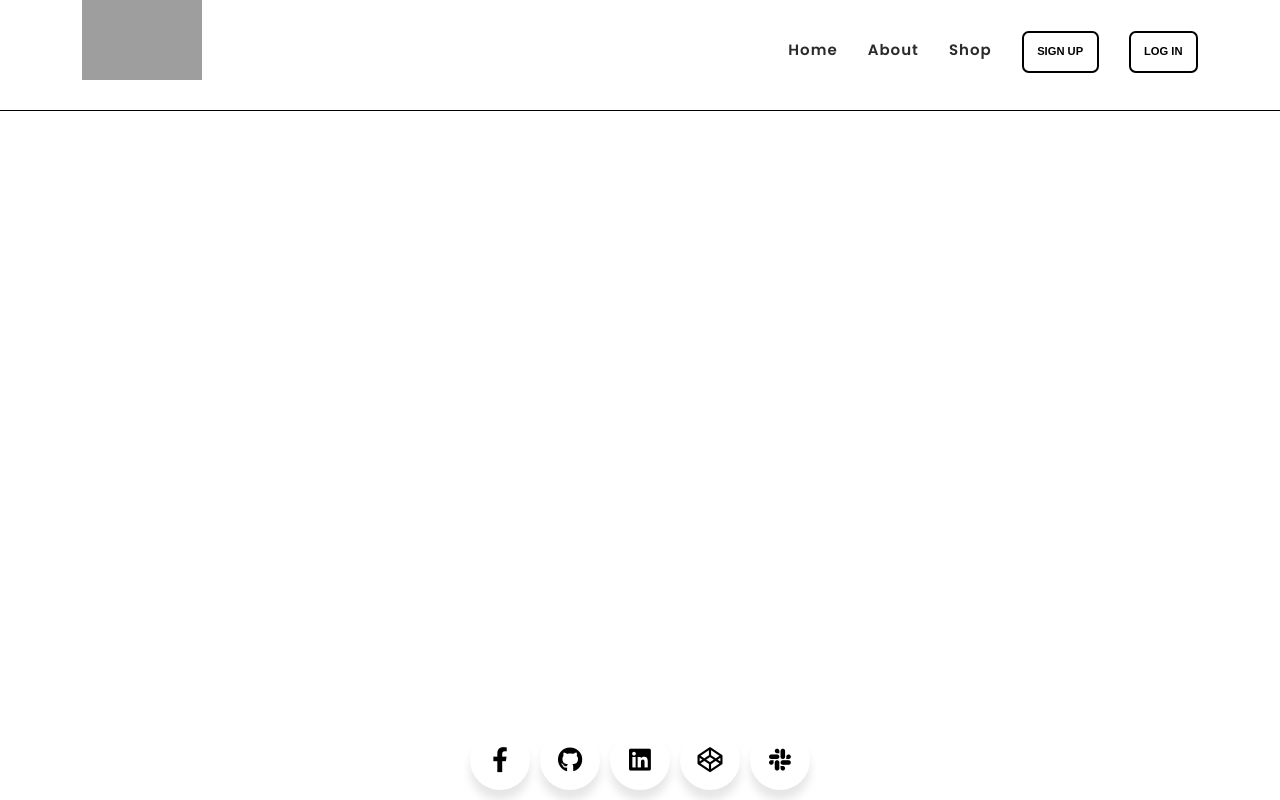
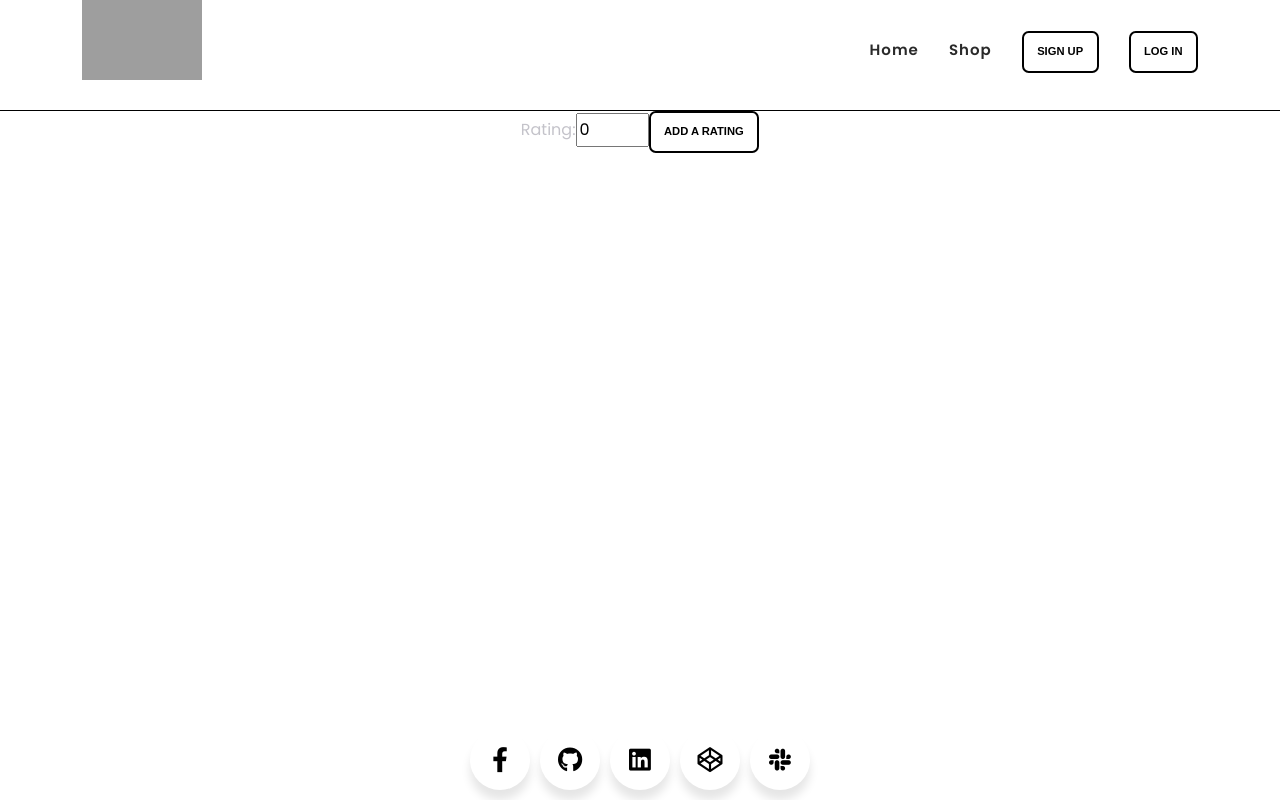
Before and after one commit to edisoncardenas151999/outletify-client, a React (Create React App) app in the folder outletify-client/: page /rating/1 in a window 1280 px wide. Built offline with nearby package versions, Linux system fonts and the light colour scheme; grey boxes are pictures that could not be loaded.

Commit message:
updated final deployment

```diff
--- a/outletify-client/package.json
+++ b/outletify-client/package.json
@@ -8,11 +8,13 @@
     "@testing-library/user-event": "^13.5.0",
     "axios": "^0.27.2",
     "bootstrap": "^5.2.3",
+    "rating-star": "^1.1.0",
     "react": "^18.2.0",
     "react-dom": "^18.2.0",
     "react-router-dom": "^6.3.0",
     "react-scripts": "5.0.1",
     "react-stripe-checkout": "^2.6.3",
+    "reactjs-rating-component": "^1.0.10",
     "stripe": "^11.1.0",
     "sweetalert2": "^11.6.15",
     "sweetalert2-react-content": "^5.0.7",
--- a/outletify-client/src/App.js
+++ b/outletify-client/src/App.js
@@ -20,6 +20,7 @@ import Footer from "./components/Footer";
 import ItemEdit from "./pages/ItemEdit";
 import InventoryPage from "./pages/InventoryPage";
 import Library from "./pages/Library";
+import Rating from "./components/Rating";
 
 function App() {
   return (
@@ -59,6 +60,7 @@ function App() {
           <Route path="/java" element={<Java />} />
           <Route path="/ruby" element={<Ruby />} />
           <Route path="/shop" element={<Shop />} />
+          <Route path="/rating/:itemId" element={<Rating />} />
           <Route
             path="/sell/:userId"
             element={
--- a/outletify-client/src/components/Footer.js
+++ b/outletify-client/src/components/Footer.js
@@ -5,10 +5,7 @@ const Footer = () => {
         <div className="icon">
           <i className="fab fa-facebook-f"></i>
         </div>
-        <a
-          className="footer-fb"
-          href="https://www.facebook.com/edison.cardenas.549436"
-        >
+        <a className="footer-fb" target="_blank">
           Facebook
         </a>
       </div>
@@ -16,10 +13,7 @@ const Footer = () => {
         <div className="icon">
           <i className="fab fa-github"></i>
         </div>
-        <a
-          className="footer-github"
-          href="https://github.com/edisoncardenas151999"
-        >
+        <a className="footer-github" target="_blank">
           Github
         </a>
       </div>
@@ -27,10 +21,7 @@ const Footer = () => {
         <div className="icon">
           <i className="fab fa-linkedin"></i>
         </div>
-        <a
-          className="footer-linkedin"
-          href="https://www.linkedin.com/in/edison-cardenas/"
-        >
+        <a className="footer-linkedin" target="_blank">
           LinkedIn
         </a>
       </div>
@@ -38,10 +29,7 @@ const Footer = () => {
         <div className="icon">
           <i className="fab fa-codepen"></i>
         </div>
-        <a
-          className="footer-codepen"
-          href="https://codepen.io/edisoncardenas151999-gmail-com"
-        >
+        <a className="footer-codepen" target="_blank">
           Codepen
         </a>
       </div>
@@ -49,10 +37,7 @@ const Footer = () => {
         <div className="icon">
           <i className="fab fa-slack"></i>
         </div>
-        <a
-          className="footer-slack"
-          href="https://app.slack.com/client/T02CQ4EN4/D03LGTBQD6G/rimeto_profile/U03LEDTCYF5"
-        >
+        <a className="footer-slack" target="_blank">
           Slack
         </a>
       </div>
--- a/outletify-client/src/components/Navbar.js
+++ b/outletify-client/src/components/Navbar.js
@@ -23,14 +23,14 @@ function Navbar() {
                   <Link to={`/`}>Home</Link>
                 </li>
                 <li className="scroll-to-section">
-                  <a href="/#about">About</a>
-                </li>
-                <li className="scroll-to-section">
                   <Link to="/shop">Shop</Link>
                 </li>
 
                 {isLoggedIn && (
                   <>
+                    <li className="scroll-to-section">
+                      <a href="/#about">About</a>
+                    </li>
                     <li className="scroll-to-section">
                       <Link to={`/sell/${userId}`}>Sell</Link>
                     </li>
--- /dev/null
+++ b/outletify-client/src/components/Rating.js
@@ -0,0 +1,53 @@
+import { useState } from "react";
+import axios from "axios";
+import { useParams, useNavigate } from "react-router-dom";
+
+const Rating = () => {
+  const API_URL = "https://codebooks.fly.dev";
+  const [rate, setRate] = useState(0);
+  const { itemId } = useParams();
+  const navigate = useNavigate();
+
+  function refreshPage() {
+    window.location.reload(false);
+  }
+
+  const handleSave = (e) => {
+    e.preventDefault();
+    const requestBody = { rate };
+    const storedToken = localStorage.getItem("authToken");
+    axios
+      .post(`${API_URL}/auth/save-rating/${itemId}`, requestBody, {
+        headers: { Authorization: `Bearer ${storedToken}` },
+      })
+      .then((response) => {
+        setRate(0);
+        refreshPage();
+      })
+      .catch((error) => {
+        console.error(error);
+      });
+  };
+
+  return (
+    <div>
+      <div>
+        <form onSubmit={handleSave}>
+          <label>Rating:</label>
+          <input
+            type="number"
+            name="rate"
+            value={rate}
+            min="1"
+            max="5"
+            onChange={(e) => setRate(e.target.value)}
+          />
+
+          <button type="submit">Add a rating</button>
+        </form>
+      </div>
+    </div>
+  );
+};
+
+export default Rating;
--- a/outletify-client/src/pages/InventoryPage.js
+++ b/outletify-client/src/pages/InventoryPage.js
@@ -1,6 +1,7 @@
 import { useState, useEffect, useContext } from "react";
 import { useParams, Link, useNavigate } from "react-router-dom";
 import axios from "axios";
+import RatingComponent from "reactjs-rating-component";
 
 const API_URL = "https://codebooks.fly.dev";
 
@@ -46,10 +47,16 @@ const InventoryPage = () => {
           <div>
             {buyer?.map((buyer, index) => (
               <p className="buyer" key={index}>
-                {buyer?.name} bought this product :
+                {buyer?.name} bought and rated this product :
                 <a href={`mailto: ${buyer?.email}`}>Send Product</a>
               </p>
             ))}
+            <RatingComponent
+              heading="Rating"
+              rate={item?.rating?.rate}
+              headingColor="purple"
+              starColor="green"
+            />
             <p>{item?.name}</p>
             <br></br>
             {item?.img ? (
--- a/outletify-client/src/pages/ItemDetailsPage.js
+++ b/outletify-client/src/pages/ItemDetailsPage.js
@@ -5,6 +5,8 @@ import StripeCheckout from "react-stripe-checkout";
 import { AuthContext } from "../context/auth.context";
 import Swal from "sweetalert2";
 import withReactContent from "sweetalert2-react-content";
+import RatingComponent from "reactjs-rating-component";
+import Rating from "../components/Rating";
 
 const API_URL = "https://codebooks.fly.dev";
 
@@ -34,6 +36,8 @@ function ItemDetailsPage(props) {
   useEffect(() => {
     getItem();
   }, []);
+
+  console.log(item, "sdssadas");
 
   const userId = user?._id;
 
@@ -149,6 +153,8 @@ function ItemDetailsPage(props) {
   const includes = updatedUser?.inventory;
   console.log(includes, "id");
 
+  console.log(item, "rating");
+
   return (
     <>
       <div className="item-detail-container">
@@ -184,6 +190,13 @@ function ItemDetailsPage(props) {
                 <button className="disable" disabled>
                   In Purchased List
                 </button>
+                <RatingComponent
+                  heading="Rating"
+                  rate={item?.rating?.rate}
+                  headingColor="purple"
+                  starColor="green"
+                />
+                <Rating />
               </>
             ) : (
               renderCartButtons()
--- a/outletify-client/src/pages/ItemEdit.js
+++ b/outletify-client/src/pages/ItemEdit.js
@@ -3,6 +3,7 @@ import { useParams, useNavigate } from "react-router-dom";
 import axios from "axios";
 import { useContext } from "react"; // <== IMPORT
 import { AuthContext } from "../context/auth.context";
+import Rating from "../components/Rating";
 
 const API_URL = "https://codebooks.fly.dev";
 
--- a/outletify-client/src/pages/Library.js
+++ b/outletify-client/src/pages/Library.js
@@ -3,6 +3,7 @@ import { useContext } from "react";
 import { useState, useEffect } from "react";
 import axios from "axios";
 import { Link } from "react-router-dom";
+import Rating from "../components/Rating";
 
 const Library = () => {
   const { user } = useContext(AuthContext);
```
Also changed, not shown: 1 other file (tests, documents, lock files or other folders).
